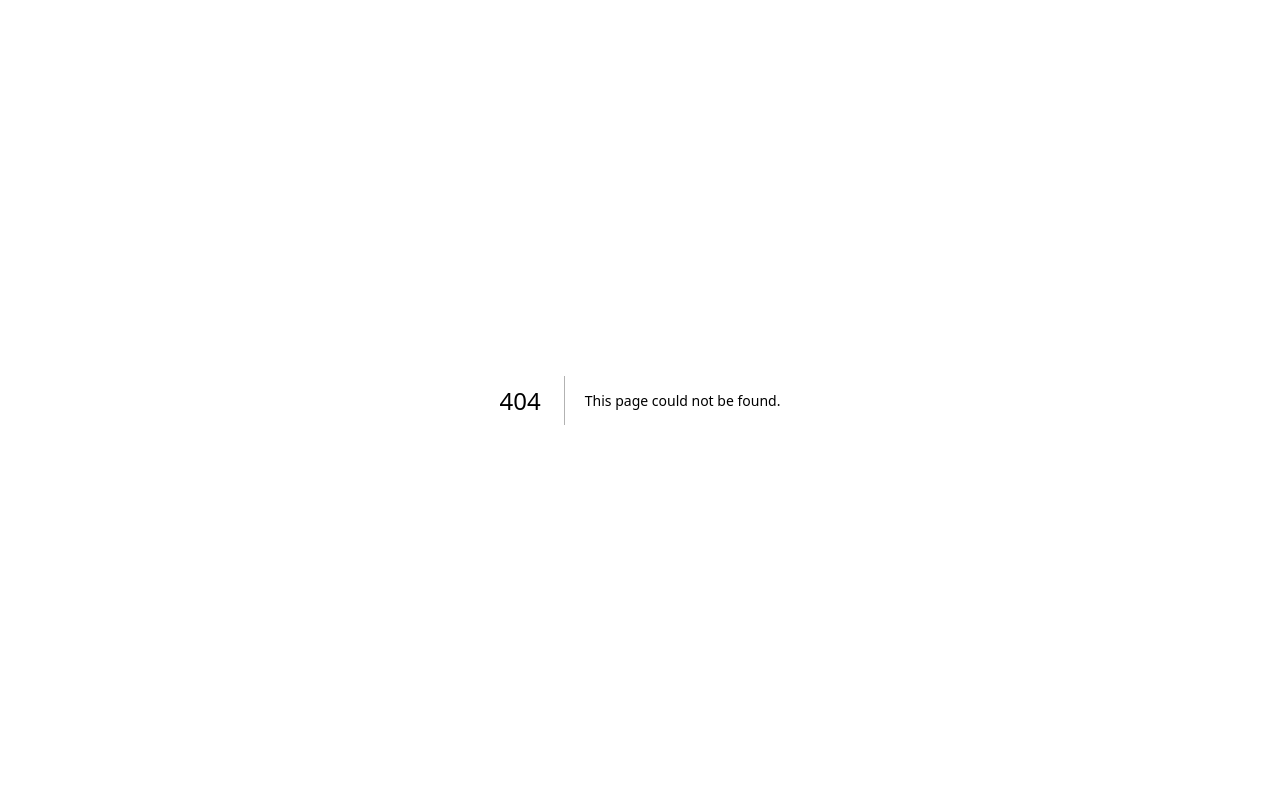
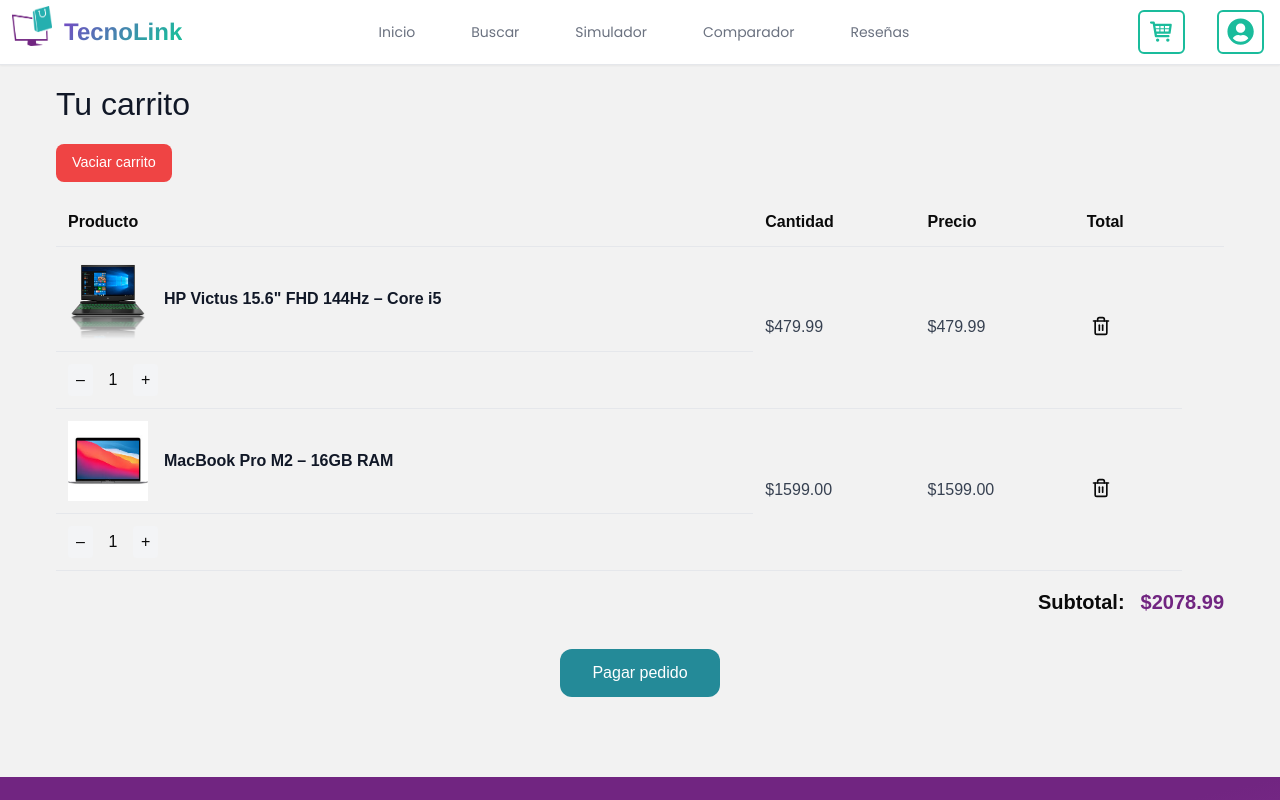
Before and after one commit to xHEYNAR/IHC, a Next.js app: page /carrito in a window 1280 px wide. Before the commit this address had no page. Shown: the top 800 px of the page. Built offline with nearby package versions, Linux system fonts and the light colour scheme.

Commit message:
agregando nuevas ventanas

```diff
--- /dev/null
+++ b/app/carrito/page.tsx
@@ -0,0 +1,12 @@
+import Header from "../../components/header";
+import Footer from "../../components/footer";
+import Carrito from "@/components/carrito";
+export default function SearchPage() {
+  return (
+    <div className="min-h-screen bg-[#f2f2f2]">
+      <Header />
+      <Carrito />
+      <Footer />
+    </div>
+  );
+}
--- a/components/ProductRecommendations/ProductRecommendations.jsx
+++ b/components/ProductRecommendations/ProductRecommendations.jsx
@@ -205,8 +205,11 @@ export default function ProductRecommendations() {
                     <p className="product-financing">{product.financing}</p>
 
                     <div className="product-buttons">
-                      <button className="btn-primary">Ver detalle</button>
                       <Link href="/vistaComprar">
+                        <button className="btn-primary">Ver detalle</button>
+                      </Link>
+
+                      <Link href="/vistaPagar">
                         <button className="btn-secondary">Comprar</button>
                       </Link>
                     </div>
--- /dev/null
+++ b/components/carrito.tsx
@@ -0,0 +1,138 @@
+"use client";
+
+import { useState } from "react";
+import Image from "next/image";
+import Link from "next/link";
+import { Trash2 } from "lucide-react";
+import "../styles/carrito.css";
+
+type CartItem = {
+  id: number;
+  name: string;
+  image: string;
+  price: number;
+  quantity: number;
+};
+
+export default function Carrito() {
+  const [items, setItems] = useState<CartItem[]>([
+    {
+      id: 1,
+      name: 'HP Victus 15.6" FHD 144Hz – Core i5',
+      image: "/image/HP.png",
+      price: 479.99,
+      quantity: 1,
+    },
+    {
+      id: 2,
+      name: "MacBook Pro M2 – 16GB RAM",
+      image: "/image/MacBook11.jpeg",
+      price: 1599.0,
+      quantity: 1,
+    },
+  ]);
+
+  const updateQty = (id: number, delta: number) => {
+    setItems((prev) =>
+      prev.map((item) =>
+        item.id === id
+          ? { ...item, quantity: Math.max(1, item.quantity + delta) }
+          : item
+      )
+    );
+  };
+
+  const removeItem = (id: number) => {
+    setItems((prev) => prev.filter((item) => item.id !== id));
+  };
+
+  const clearCart = () => {
+    setItems([]);
+  };
+
+  const subtotal = items.reduce(
+    (sum, item) => sum + item.price * item.quantity,
+    0
+  );
+
+  return (
+    <div className="cart-container">
+      <h1 className="cart-title">Tu carrito</h1>
+
+      {items.length === 0 ? (
+        <p className="cart-empty">No existen productos en el carrito.</p>
+      ) : (
+        <>
+          <button className="clear-cart-btn" onClick={clearCart}>
+            Vaciar carrito
+          </button>
+
+          <table className="cart-table">
+            <thead>
+              <tr>
+                <th>Producto</th>
+                <th>Cantidad</th>
+                <th>Precio</th>
+                <th>Total</th>
+                <th></th>
+              </tr>
+            </thead>
+            <tbody>
+              {items.map((item) => (
+                <tr key={item.id} className="cart-row">
+                  <td className="cart-product">
+                    <div className="cart-thumb">
+                      <Image
+                        src={item.image}
+                        alt={item.name}
+                        width={80}
+                        height={80}
+                      />
+                    </div>
+                    <span className="cart-name">{item.name}</span>
+                  </td>
+                  <td className="cart-qty">
+                    <button
+                      className="qty-btn"
+                      onClick={() => updateQty(item.id, -1)}
+                    >
+                      –
+                    </button>
+                    <span className="qty-value">{item.quantity}</span>
+                    <button
+                      className="qty-btn"
+                      onClick={() => updateQty(item.id, +1)}
+                    >
+                      +
+                    </button>
+                  </td>
+                  <td className="cart-price">${item.price.toFixed(2)}</td>
+                  <td className="cart-total">
+                    ${(item.price * item.quantity).toFixed(2)}
+                  </td>
+                  <td>
+                    <button
+                      className="remove-btn"
+                      onClick={() => removeItem(item.id)}
+                    >
+                      <Trash2 className="remove-icon" />
+                    </button>
+                  </td>
+                </tr>
+              ))}
+            </tbody>
+          </table>
+
+          <div className="cart-summary">
+            <span>Subtotal:</span>
+            <span className="summary-value">${subtotal.toFixed(2)}</span>
+          </div>
+
+          <Link href="/vistaPagar">
+            <button className="checkout-btn">Pagar pedido</button>
+          </Link>
+        </>
+      )}
+    </div>
+  );
+}
--- a/components/vistaComprar.tsx
+++ b/components/vistaComprar.tsx
@@ -3,8 +3,9 @@
 import Image from "next/image";
 import Link from "next/link";
 import { Button } from "@/components/ui/button";
+import { ShoppingCart } from "lucide-react";
 import { Badge } from "@/components/ui/badge";
-import "/styles/vistaComprar.css";
+import "../styles/vistaComprar.css";
 import { useState } from "react";
 
 export default function VistaComprar() {
@@ -104,7 +105,13 @@ export default function VistaComprar() {
           </ul>
 
           <div className="vc-buttons">
-            <Button className="vc-btn">Agregar al carrito</Button>
+            <Link href="/carrito" passHref>
+              <Button className="vc-btn">
+                <ShoppingCart className="inline-block mr-2 h-5 w-5" />
+                Agregar al carrito
+              </Button>
+            </Link>
+
             <Link href="/vistaPagar" passHref>
               <Button className="vc-btn-buy-now">Comprar ahora</Button>
             </Link>
--- a/components/vistaPagar.tsx
+++ b/components/vistaPagar.tsx
@@ -6,7 +6,7 @@ import { Loader2 } from "lucide-react";
 import { CreditCard, Banknote, QrCode } from "lucide-react";
 import SuccedModal from "./succedModal"; // ajusta la ruta si hace falta
 
-import "/styles/vistaPagar.css";
+import "../styles/vistaPagar.css";
 
 export default function VistaPagar() {
   const router = useRouter();
--- /dev/null
+++ b/styles/carrito.css
@@ -0,0 +1,155 @@
+/* carrito.css */
+
+.cart-container {
+  max-width: 1200px;
+  margin: 4rem auto;
+  padding: 1rem;
+}
+
+.cart-title {
+  font-size: 2rem;
+  color: #111827;
+  margin-bottom: 1rem;
+}
+
+.cart-empty {
+  text-align: center;
+  color: #6b7280;
+}
+
+.cart-table {
+  width: 100%;
+  border-collapse: collapse;
+}
+
+.cart-table th,
+.cart-table td {
+  padding: 0.75rem;
+  text-align: left;
+  border-bottom: 1px solid #e5e7eb;
+}
+
+.cart-product {
+  display: flex;
+  align-items: center;
+  gap: 1rem;
+}
+
+.cart-thumb {
+  width: 80px;
+  height: 80px;
+  position: relative;
+}
+
+.cart-name {
+  font-weight: 600;
+  color: #111827;
+}
+
+.cart-qty {
+  display: flex;
+  align-items: center;
+  gap: 0.5rem;
+}
+
+.qty-btn {
+  background: #f3f4f6;
+  border: none;
+  padding: 0.25rem 0.5rem;
+  border-radius: 0.25rem;
+  cursor: pointer;
+  transition: background 0.2s;
+}
+
+.qty-btn:hover {
+  background: #e5e7eb;
+}
+
+.qty-value {
+  min-width: 1.5rem;
+  text-align: center;
+}
+
+.cart-price,
+.cart-total {
+  color: #374151;
+}
+
+.remove-btn {
+  background: transparent;
+  border: none;
+  cursor: pointer;
+  padding: 0.25rem;
+  transition: color 0.2s;
+}
+
+.remove-btn:hover {
+  color: #ef4444;
+}
+
+.remove-icon {
+  width: 1.25rem;
+  height: 1.25rem;
+}
+
+.cart-summary {
+  display: flex;
+  justify-content: flex-end;
+  align-items: center;
+  gap: 1rem;
+  font-size: 1.25rem;
+  font-weight: 600;
+  margin-top: 1rem;
+}
+
+.summary-value {
+  color: #712581;
+}
+
+.checkout-btn {
+  display: block;
+  margin: 2rem auto 0;
+  padding: 0.75rem 2rem;
+  background: #248a98;
+  color: #fff;
+  border: none;
+  border-radius: 0.75rem;
+  font-size: 1rem;
+  cursor: pointer;
+  transition: background 0.2s;
+}
+
+.checkout-btn:hover {
+  background: #1f7e85;
+}
+
+@media (max-width: 768px) {
+  .cart-product {
+    flex-direction: column;
+    align-items: flex-start;
+  }
+  .cart-summary {
+    justify-content: space-between;
+  }
+}
+
+/* carrito.css (añade al final) */
+
+.clear-cart-btn {
+  background: #ef4444;
+  color: #fff;
+  padding: 0.5rem 1rem;
+  border: none;
+  border-radius: 0.5rem;
+  font-size: 0.9rem;
+  cursor: pointer;
+  transition: background 0.2s;
+  margin-bottom: 1rem;
+}
+
+.clear-cart-btn:hover {
+  background: #dc2626;
+}
+.vc-btn svg {
+  margin-right: 0.5rem;
+}
```
